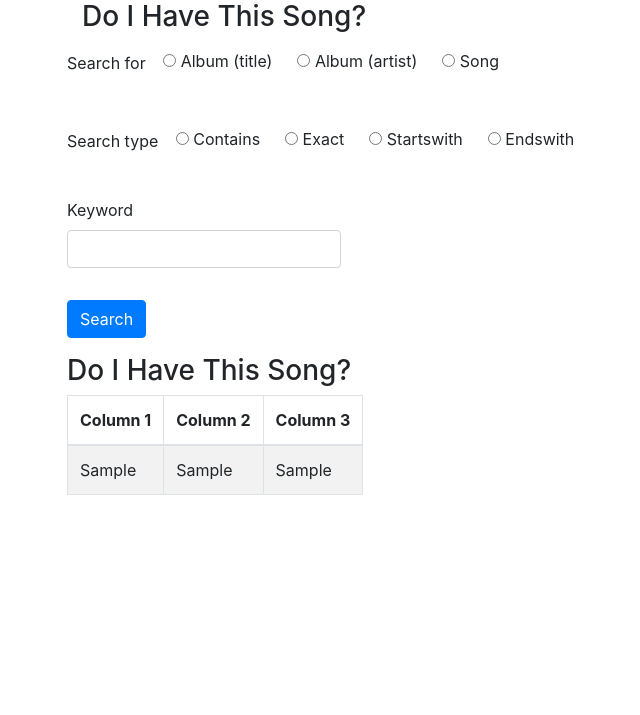
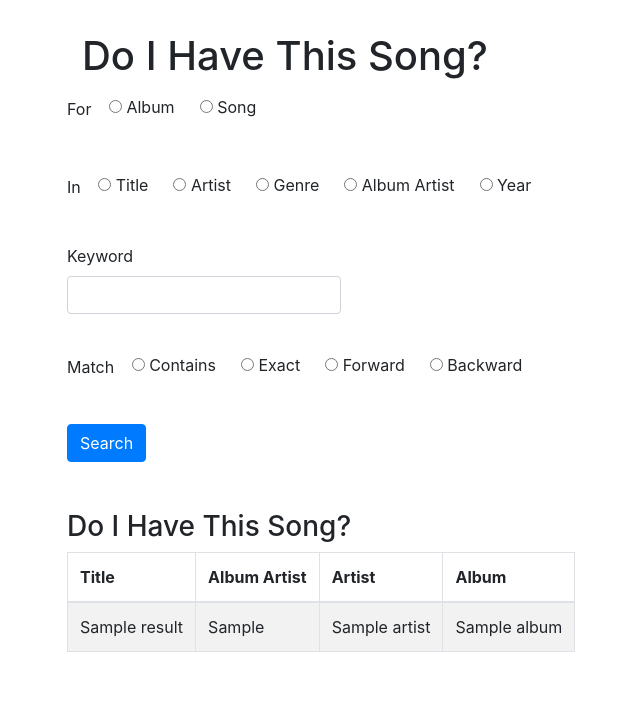
Before and after one commit to colajam93/dihts, a Django app: template templates/search.html in a window 1280 px wide. Shown: the top 715 px of the page, without its empty margins (3-643 px from the left). Run offline with Django 3.2, Linux system fonts and the light colour scheme; the template is opened without the code that fills it: most values are stand-ins (such as "Sample title", 1, 10 or a date in 2020); some libraries are stand-ins or nearby versions.

Commit message:
Search result ok

```diff
--- /dev/null
+++ b/common/static/css/main.css
@@ -0,0 +1,27 @@
+body {
+    padding-top: 2rem;
+    padding-bottom: 2rem;
+}
+
+h3 {
+    margin-top: 2rem;
+}
+
+.row {
+    margin-bottom: 1rem;
+}
+
+.row .row {
+    margin-top: 1rem;
+    margin-bottom: 0;
+}
+
+[class*="col-"] {
+    padding-top: 0rem;
+    padding-bottom: 0rem;
+}
+
+hr {
+    margin-top: 2rem;
+    margin-bottom: 2rem;
+}
--- a/dihts/settings.py
+++ b/dihts/settings.py
@@ -118,4 +118,5 @@ STATIC_URL = '/static/'
 STATIC_ROOT = os.path.join(BASE_DIR, 'static')
 STATICFILES_DIRS = (
     os.path.join(BASE_DIR, 'external', 'static'),
+    os.path.join(BASE_DIR, 'common', 'static'),
 )
--- a/templates/base.html
+++ b/templates/base.html
@@ -5,6 +5,7 @@
     <meta charset="UTF-8">
     <meta name="viewport" content="width=device-width, initial-scale=1, shrink-to-fit=no">
     <link href="{% static 'css/bootstrap.min.css' %}" rel="stylesheet">
+    <link href="{% static 'css/main.css' %}" rel="stylesheet">
     <script src="{% static 'js/jquery.min.js' %}"></script>
     <script src="{% static 'js/bootstrap.min.js' %}"></script>
     <script type="application/javascript">
--- a/templates/search.html
+++ b/templates/search.html
@@ -1,23 +1,19 @@
 {% extends "base.html" %}
 
 {% block content %}
-    <h3>Do I Have This Song?</h3>
+    <h1>Do I Have This Song?</h1>
     <form action="{% url 'song:search' %}">
         <div class="form-group row">
             <div class="col-xs-12">
                 <fieldset class="form-group">
-                    <label for="search_for">Search for</label>
-                    <div id="search_for" class="btn-group" data-toggle="buttons">
+                    <label for="for">For</label>
+                    <div id="for" class="btn-group" data-toggle="buttons">
                         <label class="btn btn-primary-outline" id="album_label">
-                            <input type="radio" name="search_for" value="album" id="album_radio" autocomplete="off">
-                            Album (title)
-                        </label>
-                        <label class="btn btn-primary-outline" id="album_artist_label">
-                            <input type="radio" name="search_for" value="album_artist" id="album_artist_radio" autocomplete="off">
-                            Album (artist)
+                            <input type="radio" name="for" value="album" id="album_radio" autocomplete="off">
+                            Album
                         </label>
                         <label class="btn btn-primary-outline" id="song_label">
-                            <input type="radio" name="search_for" value="song" id="song_radio" autocomplete="off">
+                            <input type="radio" name="for" value="song" id="song_radio" autocomplete="off">
                             Song
                         </label>
                     </div>
@@ -27,37 +23,66 @@
         <div class="form-group row">
             <div class="col-xs-12">
                 <fieldset class="form-group">
-                    <label for="search_type">Search type</label>
-                    <div id="search_type" class="btn-group" data-toggle="buttons">
-                        <label class="btn btn-primary-outline" id="contains_label">
-                            <input type="radio" name="search_type" value="contains" id="contains_radio"
+                    <label for="in">In</label>
+                    <div id="in" class="btn-group" data-toggle="buttons">
+                        <label class="btn btn-primary-outline" id="title_label">
+                            <input type="radio" name="in" value="title" id="title_radio" autocomplete="off">
+                            Title
+                        </label>
+                        <label class="btn btn-primary-outline" id="artist_label">
+                            <input type="radio" name="in" value="artist" id="artist_radio" autocomplete="off">
+                            Artist
+                        </label>
+                        <label class="btn btn-primary-outline" id="genre_label">
+                            <input type="radio" name="in" value="genre" id="genre_radio" autocomplete="off">
+                            Genre
+                        </label>
+                        <label class="btn btn-primary-outline" id="album_artist_label">
+                            <input type="radio" name="in" value="album_artist" id="album_artist_radio"
                                    autocomplete="off">
-                            Contains
+                            Album Artist
                         </label>
-                        <label class="btn btn-primary-outline" id="exact_label">
-                            <input type="radio" name="search_type" value="exact" id="exact_radio" autocomplete="off">
-                            Exact
-                        </label>
-                        <label class="btn btn-primary-outline" id="startswith_label">
-                            <input type="radio" name="search_type" value="startswith" id="startswith_radio"
-                                   autocomplete="off">
-                            Startswith
-                        </label>
-                        <label class="btn btn-primary-outline" id="endswith_label">
-                            <input type="radio" name="search_type" value="endswith" id="endswith_radio"
-                                   autocomplete="off">
-                            Endswith
+                        <label class="btn btn-primary-outline" id="year_label">
+                            <input type="radio" name="in" value="year" id="year_radio" autocomplete="off">
+                            Year
                         </label>
                     </div>
                 </fieldset>
             </div>
         </div>
-
         <div class="form-group row">
             <div class="col-xs-12">
                 <fieldset class="form-group">
                     <label for="keyword">Keyword</label>
                     <input type="text" class="form-control" id="keyword" name="keyword" required>
+                </fieldset>
+            </div>
+        </div>
+        <div class="form-group row">
+            <div class="col-xs-12">
+                <fieldset class="form-group">
+                    <label for="match">Match</label>
+                    <div id="match" class="btn-group" data-toggle="buttons">
+                        <label class="btn btn-primary-outline" id="contains_label">
+                            <input type="radio" name="match" value="contains" id="contains_radio"
+                                   autocomplete="off">
+                            Contains
+                        </label>
+                        <label class="btn btn-primary-outline" id="exact_label">
+                            <input type="radio" name="match" value="exact" id="exact_radio" autocomplete="off">
+                            Exact
+                        </label>
+                        <label class="btn btn-primary-outline" id="forward_label">
+                            <input type="radio" name="match" value="forward" id="forward_radio"
+                                   autocomplete="off">
+                            Forward
+                        </label>
+                        <label class="btn btn-primary-outline" id="backward_label">
+                            <input type="radio" name="match" value="backward" id="backward_radio"
+                                   autocomplete="off">
+                            Backward
+                        </label>
+                    </div>
                 </fieldset>
             </div>
         </div>
@@ -73,17 +98,19 @@
             <table class="table table-striped table-bordered table-hover">
                 <thead>
                 <tr>
-                    <th>Column 1</th>
-                    <th>Column 2</th>
-                    <th>Column 3</th>
+                    <th>Title</th>
+                    <th>Album Artist</th>
+                    <th>Artist</th>
+                    <th>Album</th>
                 </tr>
                 </thead>
                 <tbody>
                 {% for result in results %}
                     <tr>
-                        <td>{{ result.column1 }}</td>
-                        <td>{{ result.column2 }}</td>
-                        <td>{{ result.column3 }}</td>
+                        <td>{{ result.title }}</td>
+                        <td>{{ result.album_artist }}</td>
+                        <td>{{ result.artist }}</td>
+                        <td>{{ result.album }}</td>
                     </tr>
                 {% endfor %}
                 </tbody>
@@ -92,10 +119,12 @@
     </div>
     <script type="application/javascript">
         window.onload = function () {
-            document.getElementById('{{ search_for }}_radio').checked = true;
-            document.getElementById('{{ search_for }}_label').className += ' active';
-            document.getElementById('{{ search_type }}_radio').checked = true;
-            document.getElementById('{{ search_type }}_label').className += ' active';
+            document.getElementById('{{ for }}_radio').checked = true;
+            document.getElementById('{{ for }}_label').className += ' active';
+            document.getElementById('{{ in }}_radio').checked = true;
+            document.getElementById('{{ in }}_label').className += ' active';
+            document.getElementById('{{ match }}_radio').checked = true;
+            document.getElementById('{{ match }}_label').className += ' active';
             document.getElementById('keyword').value = '{{ keyword }}';
         }
     </script>
```
Also changed, not shown: song/views.py (+62 -19 lines).
